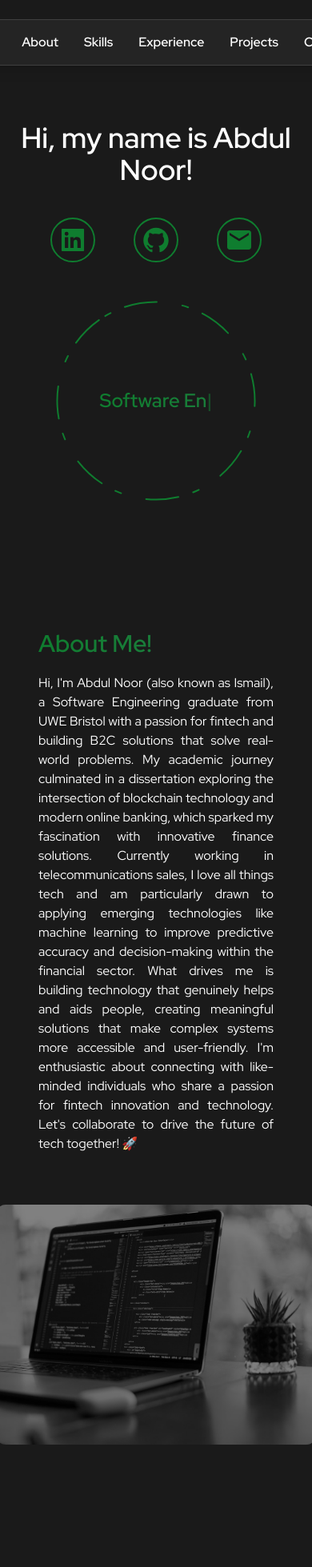
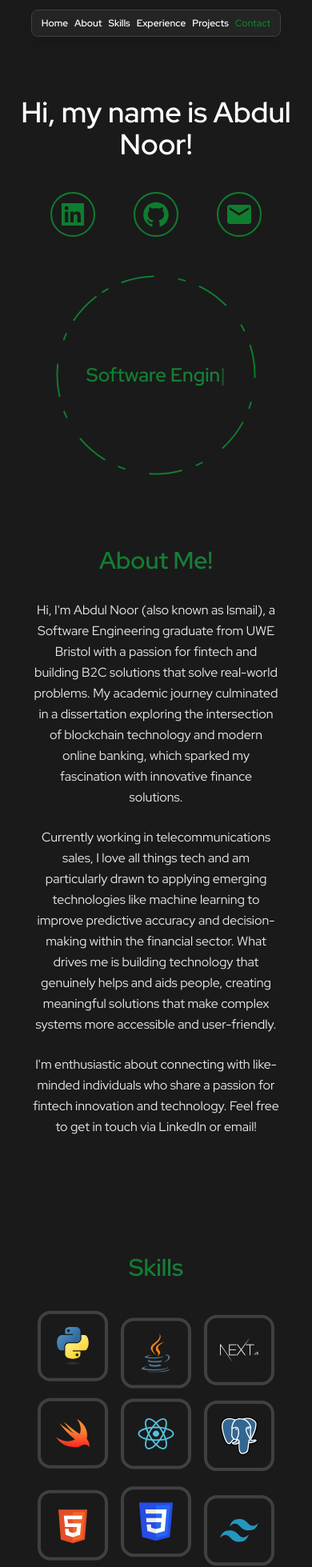
Before and after one commit to Ismailn16/portfolio, a React (Create React App) app: page / in a window 390 px wide. Shown: the top 1959 px of the page at 80% size. Built offline with nearby package versions, Linux system fonts and the light colour scheme.

Commit message:
Animations finalised, content updated
Animations complete, content updated, responsive too

```diff
--- a/public/index.html
+++ b/public/index.html
@@ -6,8 +6,7 @@
   <link rel="icon" href="%PUBLIC_URL%/icons8-decentralized-network-32.png" />
   <meta name="viewport" content="width=device-width, initial-scale=1" />
   <meta name="theme-color" content="#000000" />
-  <meta name="description" content="Web site created using create-react-app" />
-  <link rel="apple-touch-icon" sizes="180x180"
+<meta name="description" content="I am a Software Engineering graduate with a strong interest in fintech, blockchain development, and creating B2C solutions that solve real-world problems. Passionate about leveraging emerging technologies to build innovative financial applications." />  <link rel="apple-touch-icon" sizes="180x180"
     href="%PUBLIC_URL%/icons8-decentralized-network-32.png" />
   <!--
       manifest.json provides metadata used when your web app is installed on a
--- a/src/components/About.jsx
+++ b/src/components/About.jsx
@@ -1,34 +1,24 @@
 import React from 'react'
 import { motion } from 'framer-motion';
-import aboutImg from '../assets/about2.jpg'
 
 const About = () => {
     return (
-        <div id='About' className='py-14 text-white h-auto pt-32'>
-            <div className='flex sm:flex-row flex-col-reverse items-center md:gap-6 gap-12 px-10 max-w-6xl mx-auto'>
-
-                <div>
-                    <motion.div animate={{ opacity: 1, x: 0 }} initial={{ opacity: 0, x: -100 }} transition={{ duration: 1.5, delay: 1 }} className='w-[400px] h-full'>
-                        <img src={aboutImg}
-                            alt=''
-                            className='object-cover bg-gray-700 rounded-xl h-[300px] filter grayscale brightness-50'
-                        />
-                    </motion.div>
-
-                </div>
-
-                <div>
-                    <div className='p-2'>
-                        <motion.div animate={{ opacity: 1, x: 0 }} initial={{ opacity: 0, x: 100 }} transition={{ duration: 1.5, delay: 1 }} className='text-white my-2'>
-                            <h3 className='text-3xl font-semibold mb-5'><span className='primary-color'>About Me!</span></h3>
-                            <p transition={{ duration: 0.8, delay: 2 }} className='text-justify mx-auto'>
-                                Hi, I'm Abdul Noor (also known as Ismail), a Software Engineering graduate from UWE Bristol with a passion for fintech and building B2C solutions that solve real-world problems. My academic journey culminated in a dissertation exploring the intersection of blockchain technology and modern online banking, which sparked my fascination with innovative finance solutions.
-Currently working in telecommunications sales, I love all things tech and am particularly drawn to applying emerging technologies like machine learning to improve predictive accuracy and decision-making within the financial sector. What drives me is building technology that genuinely helps and aids people, creating meaningful solutions that make complex systems more accessible and user-friendly.
-I'm enthusiastic about connecting with like-minded individuals who share a passion for fintech innovation and technology. Let's collaborate to drive the future of tech together! 🚀
-                            </p>
-                        </motion.div>
+        <div id='About' className='py-14 text-white h-auto pt-20 md:pt-32'>
+            <div className='px-10 max-w-4xl mx-auto'>
+                <motion.div animate={{ opacity: 1, y: 0 }} initial={{ opacity: 0, y: 50 }} transition={{ duration: 1.5, delay: 1 }} className='text-center'>
+                    <h3 className='text-3xl font-semibold mb-8'><span className='primary-color'>About Me!</span></h3>
+                    <div className='space-y-6 text-base md:text-lg leading-relaxed'>
+                        <p className='text-white/90'>
+                            Hi, I'm Abdul Noor (also known as Ismail), a Software Engineering graduate from UWE Bristol with a passion for fintech and building B2C solutions that solve real-world problems. My academic journey culminated in a dissertation exploring the intersection of blockchain technology and modern online banking, which sparked my fascination with innovative finance solutions.
+                        </p>
+                        <p className='text-white/90'>
+                            Currently working in telecommunications sales, I love all things tech and am particularly drawn to applying emerging technologies like machine learning to improve predictive accuracy and decision-making within the financial sector. What drives me is building technology that genuinely helps and aids people, creating meaningful solutions that make complex systems more accessible and user-friendly.
+                        </p>
+                        <p className='text-white/90'>
+                            I'm enthusiastic about connecting with like-minded individuals who share a passion for fintech innovation and technology. Feel free to get in touch via LinkedIn or email!
+                        </p>
                     </div>
-                </div>
+                </motion.div>
             </div>
         </div>
     )
--- a/src/components/Hero.jsx
+++ b/src/components/Hero.jsx
@@ -40,7 +40,7 @@ const TypingEffect = ({ text, speed = 100, delay = 0 }) => {
 
 const Hero = () => {
     return (
-        <div id='Home' className='flex flex-col xl:flex-row my-auto mx-auto h-auto pb-4 pt-28'>
+        <div id='Home' className='flex flex-col xl:flex-row my-auto mx-auto h-auto pb-2 md:pb-4 pt-20 md:pt-28'>
             <motion.div initial={{ opacity: 0 }} animate={{ opacity: 1 }} transition={{ duration: 1.5, delay: 1, ease: "easeIn" }} className='flex flex-col xl:flex-row items-center justify-between mx-auto'>
                 <div className='text-center xl:text-left mx-auto'>
                     <h1 className='text-white text-4xl font-semibold max-w-[500px] my-10'>
--- a/src/components/Navbar.jsx
+++ b/src/components/Navbar.jsx
@@ -16,23 +16,63 @@ const Navbar = () => {
     useEffect(() => {
         const handleScroll = () => {
             const sections = ['Home', 'About', 'Projects', 'Skills', 'Education', 'Contact'];
-            const scrollPosition = window.scrollY + 150; // Increased offset for better positioning
+            const scrollPosition = window.scrollY;
+            const windowHeight = window.innerHeight;
+            const documentHeight = document.documentElement.scrollHeight;
 
-            for (const section of sections) {
+            // Check if we're near the bottom of the page (for Contact section)
+            const isNearBottom = scrollPosition + windowHeight >= documentHeight - 100;
+
+            // If near bottom, set Contact as active
+            if (isNearBottom) {
+                setActiveSection('Contact');
+                return;
+            }
+
+            // Find the current active section by checking which one is most visible
+            let currentSection = 'Home';
+            const viewportMiddle = scrollPosition + windowHeight / 2;
+
+            for (let i = 0; i < sections.length; i++) {
+                const section = sections[i];
                 const element = document.getElementById(section);
                 if (element) {
                     const { offsetTop, offsetHeight } = element;
-                    if (scrollPosition >= offsetTop && scrollPosition < offsetTop + offsetHeight) {
-                        setActiveSection(section);
+
+                    // Check if viewport middle is within this section
+                    if (viewportMiddle >= offsetTop && viewportMiddle <= offsetTop + offsetHeight) {
+                        currentSection = section;
+                        break;
+                    }
+                    // Also check if we've passed this section's top
+                    if (scrollPosition + 200 >= offsetTop && scrollPosition + 200 < offsetTop + offsetHeight) {
+                        currentSection = section;
                         break;
                     }
                 }
             }
+
+            setActiveSection(currentSection);
         };
 
         window.addEventListener('scroll', handleScroll);
+        handleScroll(); // Call once to set initial active section
         return () => window.removeEventListener('scroll', handleScroll);
     }, []);
+
+    const handleNavClick = (e, sectionId) => {
+        e.preventDefault();
+        // Immediately set the active section when clicked
+        setActiveSection(sectionId);
+        const element = document.getElementById(sectionId);
+        if (element) {
+            const offsetPosition = element.offsetTop - 120; // Account for navbar height
+            window.scrollTo({
+                top: offsetPosition,
+                behavior: 'smooth'
+            });
+        }
+    };
 
     const getNavItemClass = (section) => {
         const baseClass = 'font-semibold transition-colors duration-200';
@@ -42,41 +82,41 @@ const Navbar = () => {
     };
 
     return (
-        <div className='fixed top-0 left-0 right-0 z-50 flex justify-center items-center pt-6 px-4'>
+        <div className='fixed top-0 left-0 right-0 z-50 flex justify-center items-center pt-3 md:pt-6 px-2 md:px-4'>
             <motion.nav
                 variants={container(0.3)}
                 initial='hidden'
                 animate='visible'
-                className='bg-neutral-800/90 backdrop-blur-md rounded-full px-8 py-4 shadow-lg border border-neutral-700'
+                className='bg-neutral-800/90 backdrop-blur-md rounded-lg md:rounded-full px-3 py-2 md:px-8 md:py-4 shadow-lg border border-neutral-700'
             >
-                <ul className='flex items-center space-x-8'>
-                    <a href='#Home'>
-                        <li className={getNavItemClass('Home')}>
+                <ul className='flex items-center space-x-2 md:space-x-8'>
+                    <a href='#Home' onClick={(e) => handleNavClick(e, 'Home')}>
+                        <li className={`${getNavItemClass('Home')} text-xs md:text-base`}>
                             Home
                         </li>
                     </a>
-                    <a href='#About'>
-                        <li className={getNavItemClass('About')}>
+                    <a href='#About' onClick={(e) => handleNavClick(e, 'About')}>
+                        <li className={`${getNavItemClass('About')} text-xs md:text-base`}>
                             About
                         </li>
                     </a>
-                    <a href='#Skills'>
-                        <li className={getNavItemClass('Skills')}>
+                    <a href='#Skills' onClick={(e) => handleNavClick(e, 'Skills')}>
+                        <li className={`${getNavItemClass('Skills')} text-xs md:text-base`}>
                             Skills
                         </li>
                     </a>
-                    <a href='#Projects'>
-                        <li className={getNavItemClass('Projects')}>
+                    <a href='#Projects' onClick={(e) => handleNavClick(e, 'Projects')}>
+                        <li className={`${getNavItemClass('Projects')} text-xs md:text-base`}>
                             Experience
                         </li>
                     </a>
-                    <a href='#Education'>
-                        <li className={getNavItemClass('Education')}>
+                    <a href='#Education' onClick={(e) => handleNavClick(e, 'Education')}>
+                        <li className={`${getNavItemClass('Education')} text-xs md:text-base`}>
                             Projects
                         </li>
                     </a>
-                    <a href='#Contact'>
-                        <li className={getNavItemClass('Contact')}>
+                    <a href='#Contact' onClick={(e) => handleNavClick(e, 'Contact')}>
+                        <li className={`${getNavItemClass('Contact')} text-xs md:text-base`}>
                             Contact
                         </li>
                     </a>
--- a/src/components/Projects.jsx
+++ b/src/components/Projects.jsx
@@ -3,7 +3,7 @@ import { motion } from "framer-motion";
 
 const Projects = () => {
     return (
-        <div id='Projects' className='py-6 max-w-[1200px] mx-auto pt-32'>
+        <div id='Projects' className='pb-2 max-w-[1200px] mx-auto pt-12 md:pt-22'>
             <div className='mx-auto px-4 md:px-8'>
                 <div className='mb-4 flex items-center justify-between gap-8'>
                     <div className='flex flex-col gap-4'>
@@ -15,7 +15,7 @@ const Projects = () => {
                         </motion.p>
                     </div>
                 </div>
-                <div className='flex flex-col gap-6'>
+                <div className='flex flex-col gap-4'>
                     {/* Software Engineer at Tiffin and Co Caterers */}
                     <motion.div initial={{ opacity: 0 }} animate={{ opacity: 1 }} transition={{ duration: 1.5, delay: 1.2, ease: "easeIn" }} className='w-full'>
                         <div className='group bg-neutral-800 border border-neutral-700 rounded-xl p-6 hover:border-[#0f7d2f] hover:shadow-lg hover:shadow-[#0f7d2f]/20 transition-all duration-300'>
@@ -48,6 +48,20 @@ const Projects = () => {
                         </div>
                     </motion.div>
 
+                                        <motion.div initial={{ opacity: 0 }} animate={{ opacity: 1 }} transition={{ duration: 1.5, delay: 1.8, ease: "easeIn" }} className='w-full'>
+                        <div className='group bg-neutral-800 border border-neutral-700 rounded-xl p-6 hover:border-[#0f7d2f] hover:shadow-lg hover:shadow-[#0f7d2f]/20 transition-all duration-300'>
+                            <div className='flex flex-col sm:flex-row sm:items-center sm:justify-between mb-3'>
+                                <h3 className='text-xl font-semibold text-white group-hover:text-[#0f7d2f] transition-colors'>Bachelor of Science in Software Engineering for Business</h3>
+                                <span className='text-sm text-neutral-400'>Sep '22 – Jul '25</span>
+                            </div>
+                            <p className='text-[#0f7d2f] font-medium mb-4'>University of the West of England, Bristol</p>
+                            <ul className='space-y-2 text-neutral-300'>
+                                <li className='flex items-start'><span className='mr-2 text-[#0f7d2f]'>•</span> Grade: Upper Second Class Honours (2:1)</li>
+                                <li className='flex items-start'><span className='mr-2 text-[#0f7d2f]'>•</span> Key Modules: Object-Oriented Systems Development I & II, Foundations of Computing, Design and Analysis of Data Structures and Algorithms, Software Development Project, Advanced Databases</li>
+                            </ul>
+                        </div>
+                    </motion.div>
+
                     {/* Programming Lead at UWE */}
                     <motion.div initial={{ opacity: 0 }} animate={{ opacity: 1 }} transition={{ duration: 1.5, delay: 1.6, ease: "easeIn" }} className='w-full'>
                         <div className='group bg-neutral-800 border border-neutral-700 rounded-xl p-6 hover:border-[#0f7d2f] hover:shadow-lg hover:shadow-[#0f7d2f]/20 transition-all duration-300'>
@@ -64,20 +78,6 @@ const Projects = () => {
                         </div>
                     </motion.div>
 
-                    {/* Education */}
-                    <motion.div initial={{ opacity: 0 }} animate={{ opacity: 1 }} transition={{ duration: 1.5, delay: 1.8, ease: "easeIn" }} className='w-full'>
-                        <div className='group bg-neutral-800 border border-neutral-700 rounded-xl p-6 hover:border-[#0f7d2f] hover:shadow-lg hover:shadow-[#0f7d2f]/20 transition-all duration-300'>
-                            <div className='flex flex-col sm:flex-row sm:items-center sm:justify-between mb-3'>
-                                <h3 className='text-xl font-semibold text-white group-hover:text-[#0f7d2f] transition-colors'>Bachelor of Science in Software Engineering for Business</h3>
-                                <span className='text-sm text-neutral-400'>Sep '22 – Jul '25</span>
-                            </div>
-                            <p className='text-[#0f7d2f] font-medium mb-4'>University of the West of England, Bristol</p>
-                            <ul className='space-y-2 text-neutral-300'>
-                                <li className='flex items-start'><span className='mr-2 text-[#0f7d2f]'>•</span> Grade: Upper Second Class Honours (2:1)</li>
-                                <li className='flex items-start'><span className='mr-2 text-[#0f7d2f]'>•</span> Key Modules: Object-Oriented Systems Development I & II, Foundations of Computing, Design and Analysis of Data Structures and Algorithms, Software Development Project, Advanced Databases</li>
-                            </ul>
-                        </div>
-                    </motion.div>
                 </div>
             </div>
         </div>
--- a/src/components/Tech.jsx
+++ b/src/components/Tech.jsx
@@ -4,7 +4,6 @@ import PythonLogo from "../assets/PythonLogo.jsx";
 import JavaLogo from "../assets/JavaLogo.jsx";
 import HTMLlogo from "../assets/HTMLlogo.jsx";
 import CSSlogo from "../assets/CSSlogo.jsx";
-import PHP from "../assets/phpLogo.jsx";
 import { motion } from 'framer-motion';
 
 // Import SVG files
@@ -15,6 +14,7 @@ import NodeJSIcon from "../assets/nodejs-1-logo-svgrepo-com.svg";
 import PostgreSQLIcon from "../assets/postgresql-logo-svgrepo-com.svg";
 import ReactIcon from "../assets/react-svgrepo-com.svg";
 import SwiftIcon from "../assets/swift-svgrepo-com.svg";
+import NextIcon from '../assets/next2.svg'
 
 const iconVariants = (duration) => ({
     initial: { y: -10 },
@@ -31,7 +31,7 @@ const iconVariants = (duration) => ({
 })
 const Tech = () => {
     return (
-        <div id='Skills' className='pb-24 pt-32'>
+        <div id='Skills' className='pb-24 md:pb-28 pt-12 md:pt-24'>
             <motion.h1 animate={{ opacity: 1, y: 0 }} initial={{ opacity: 0, y: -100 }} transition={{ duration: 1.5, delay: 1 }} className='my-10 text-center text-3xl font-semibold'>
                 <span className='primary-color'>Skills</span>
             </motion.h1>
@@ -44,42 +44,42 @@ const Tech = () => {
                     <motion.div variants={iconVariants(3)} initial='initial' animate='animate' className="rounded-2xl border-4 border-neutral-700 p-4">
                         <JavaLogo />
                     </motion.div>
-                    <motion.div variants={iconVariants(5)} initial='initial' animate='animate' className="rounded-2xl border-4 border-neutral-700 p-4">
-                        <PHP />
+                                        <motion.div variants={iconVariants(4.2)} initial='initial' animate='animate' className="rounded-2xl border-4 border-neutral-700 p-4">
+                        <img src={NextIcon} alt="Swift" className="w-12 h-12" />
                     </motion.div>
-                    <motion.div variants={iconVariants(2)} initial='initial' animate='animate' className="rounded-2xl border-4 border-neutral-700 p-4">
-                        <HTMLlogo />
+                                                            <motion.div variants={iconVariants(4.2)} initial='initial' animate='animate' className="rounded-2xl border-4 border-neutral-700 p-4">
+                        <img src={SwiftIcon} alt="Swift" className="w-12 h-12" />
                     </motion.div>
-                    <motion.div variants={iconVariants(6)} initial='initial' animate='animate' className="rounded-2xl border-4 border-neutral-700 p-4">
-                        <CSSlogo />
+                                                            <motion.div variants={iconVariants(2.8)} initial='initial' animate='animate' className="rounded-2xl border-4 border-neutral-700 p-4">
+                        <img src={ReactIcon} alt="React" className="w-12 h-12" />
                     </motion.div>
-                    <motion.div variants={iconVariants(4)} initial='initial' animate='animate' className='rounded-2xl border-4 border-neutral-700 p-4'>
-                        <RiTailwindCssFill className='text-5xl text-[#2596be]' />
-                    </motion.div>
-                    <motion.div variants={iconVariants(2.8)} initial='initial' animate='animate' className="rounded-2xl border-4 border-neutral-700 p-4">
-                        <img src={ReactIcon} alt="React" className="w-12 h-12" />
+                                        <motion.div variants={iconVariants(3.8)} initial='initial' animate='animate' className="rounded-2xl border-4 border-neutral-700 p-4">
+                        <img src={PostgreSQLIcon} alt="PostgreSQL" className="w-12 h-12" />
                     </motion.div>
                 </div>
 
                 {/* Second Row - 7 icons */}
                 <div className='flex flex-wrap items-center justify-center gap-4'>
+                    <motion.div variants={iconVariants(2)} initial='initial' animate='animate' className="rounded-2xl border-4 border-neutral-700 p-4">
+                        <HTMLlogo />
+                    </motion.div>
+                                        <motion.div variants={iconVariants(6)} initial='initial' animate='animate' className="rounded-2xl border-4 border-neutral-700 p-4">
+                        <CSSlogo />
+                    </motion.div>
+                                        <motion.div variants={iconVariants(4)} initial='initial' animate='animate' className='rounded-2xl border-4 border-neutral-700 p-4'>
+                        <RiTailwindCssFill className='text-5xl text-[#2596be]' />
+                    </motion.div>
                     <motion.div variants={iconVariants(3.2)} initial='initial' animate='animate' className="rounded-2xl border-4 border-neutral-700 p-4">
                         <img src={JavaScriptIcon} alt="JavaScript" className="w-12 h-12" />
                     </motion.div>
                     <motion.div variants={iconVariants(4.5)} initial='initial' animate='animate' className="rounded-2xl border-4 border-neutral-700 p-4">
                         <img src={NodeJSIcon} alt="Node.js" className="w-12 h-12" />
                     </motion.div>
-                    <motion.div variants={iconVariants(3.8)} initial='initial' animate='animate' className="rounded-2xl border-4 border-neutral-700 p-4">
-                        <img src={PostgreSQLIcon} alt="PostgreSQL" className="w-12 h-12" />
-                    </motion.div>
                     <motion.div variants={iconVariants(2.2)} initial='initial' animate='animate' className="rounded-2xl border-4 border-neutral-700 p-4">
                         <img src={GitIcon} alt="Git" className="w-12 h-12" />
                     </motion.div>
                     <motion.div variants={iconVariants(3.5)} initial='initial' animate='animate' className="rounded-2xl border-4 border-neutral-700 p-4">
                         <img src={GitHubIcon} alt="GitHub" className="w-12 h-12" />
-                    </motion.div>
-                    <motion.div variants={iconVariants(4.2)} initial='initial' animate='animate' className="rounded-2xl border-4 border-neutral-700 p-4">
-                        <img src={SwiftIcon} alt="Swift" className="w-12 h-12" />
                     </motion.div>
                 </div>
             </motion.div>
--- a/src/index.css
+++ b/src/index.css
@@ -3,6 +3,10 @@
 @tailwind base;
 @tailwind components;
 @tailwind utilities;
+
+html {
+  scroll-behavior: smooth;
+}
 
 body {
   background-color: #1a1a1a;
```
Also changed, not shown: src/components/Contact.jsx (+7 -15 lines), src/components/Education.jsx (+5 -5 lines), src/assets/next2.svg (added).
